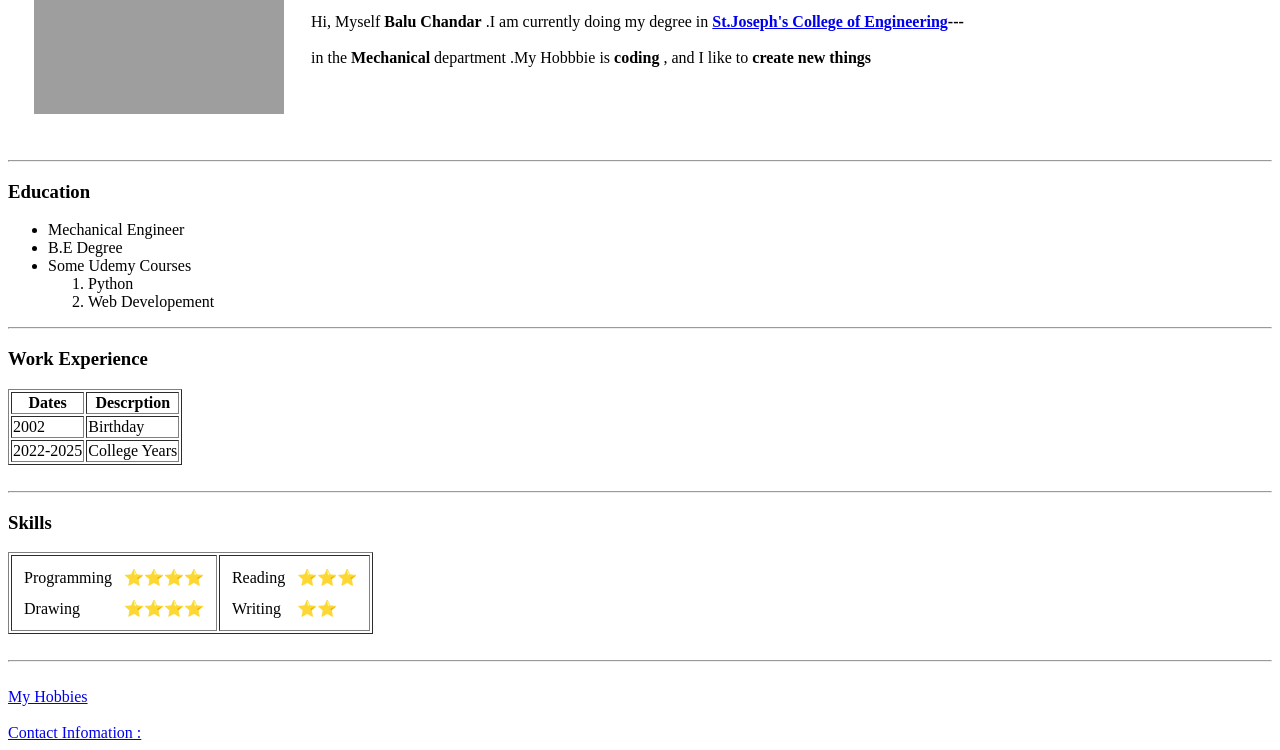
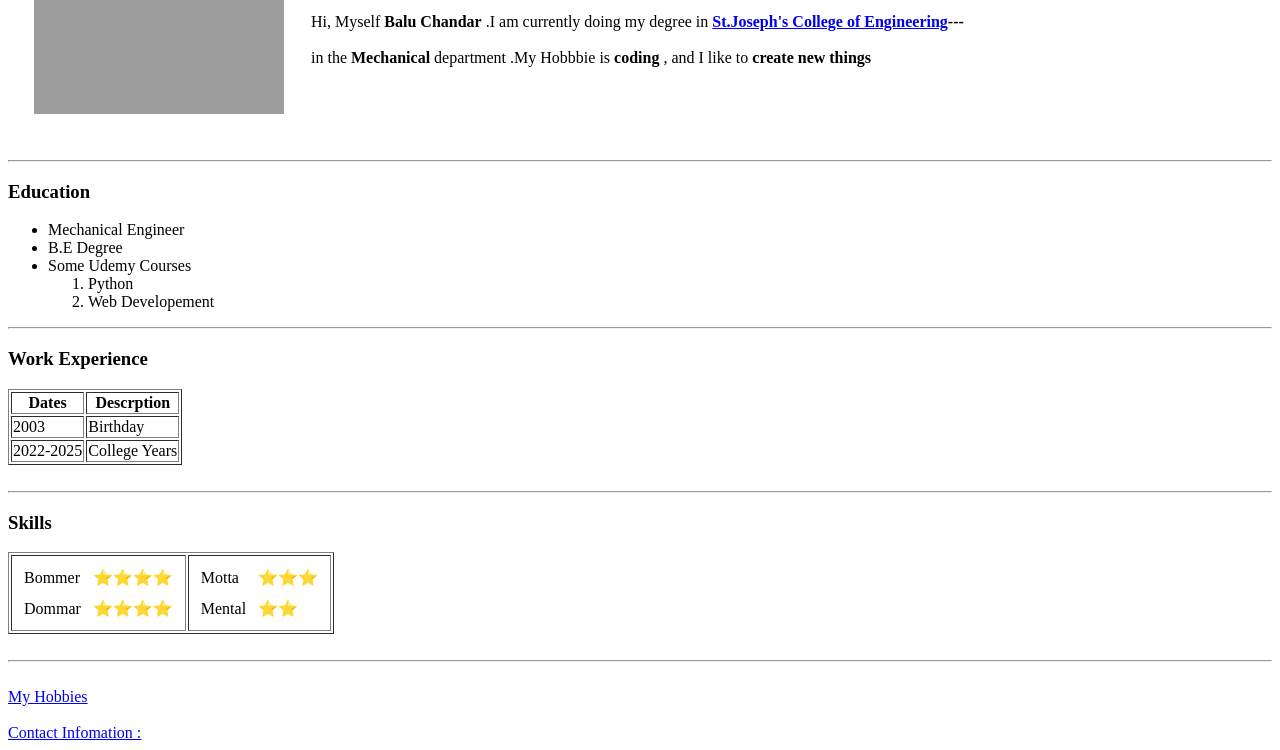
Before and after one commit to Baluchander/Balu_Chander, a plain HTML site: page index.html in a window 1280 px wide. Shown: the part 170-920 px from the top of the page. Drawn offline with Linux system fonts and the light colour scheme; grey boxes are pictures that could not be loaded.

Commit message:
Update index.html

```diff
--- a/index.html
+++ b/index.html
@@ -45,7 +45,7 @@
     </thead>
     <tbody>
       <tr>
-        <td>2002</td>
+        <td>2003</td>
         <td>Birthday</td>
       </tr>
       <tr>
@@ -62,22 +62,22 @@
       <td>
         <table cellspacing = "10">
           <tr>
-            <td>Programming</td>
+            <td>Bommer</td>
             <td>⭐⭐⭐⭐</td>
           </tr>
           <tr>
-            <td>Drawing</td>
+            <td>Dommar</td>
             <td>⭐⭐⭐⭐</td>
         </table>
       </td>
       <td>
         <table cellspacing = "10">
           <tr>
-            <td>Reading</td>
+            <td>Motta</td>
             <td>⭐⭐⭐</td>
           </tr>
           <tr>
-            <td>Writing</td>
+            <td>Mental</td>
             <td>⭐⭐</td>
         </table>
       </td>
```
